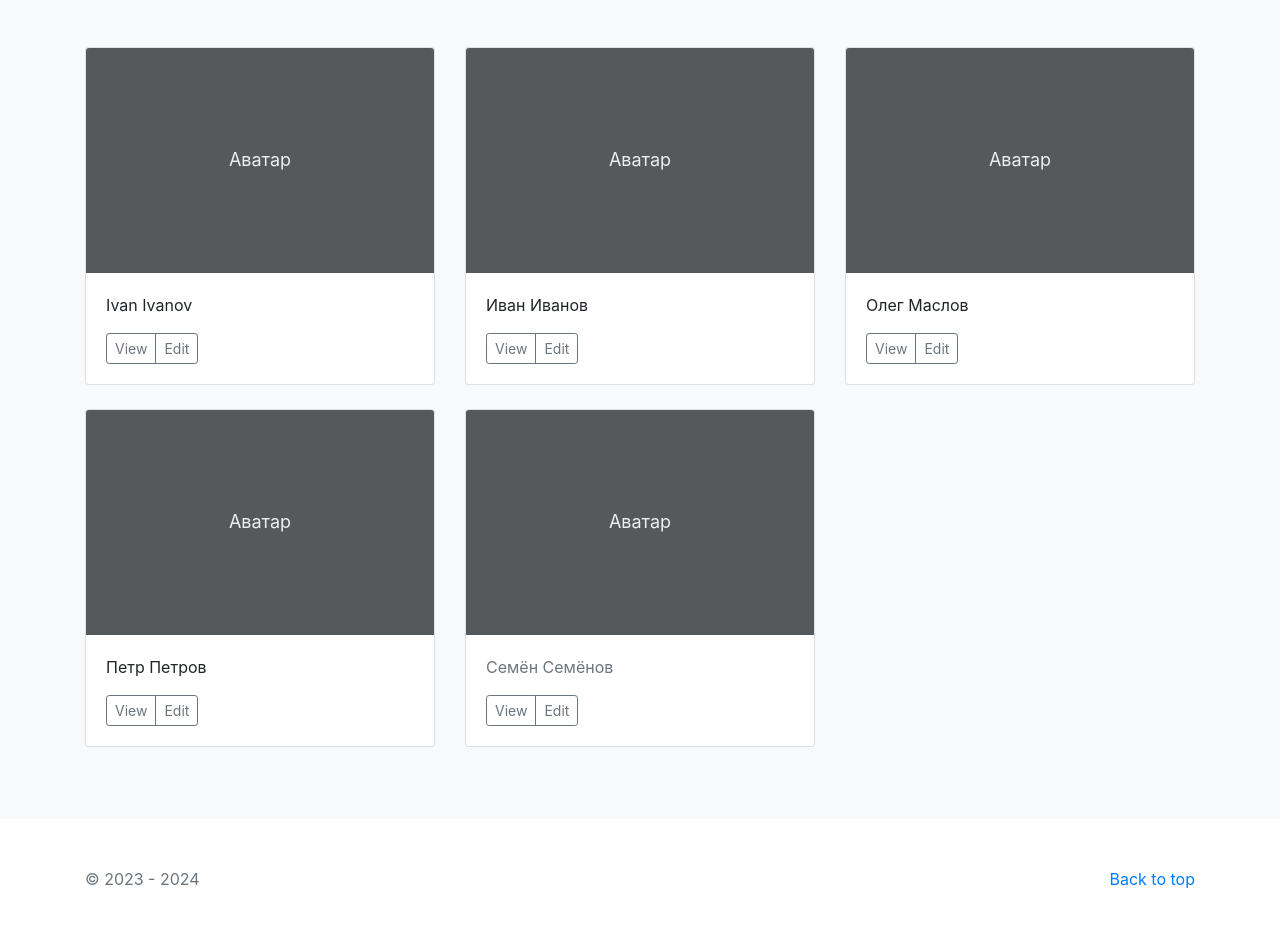
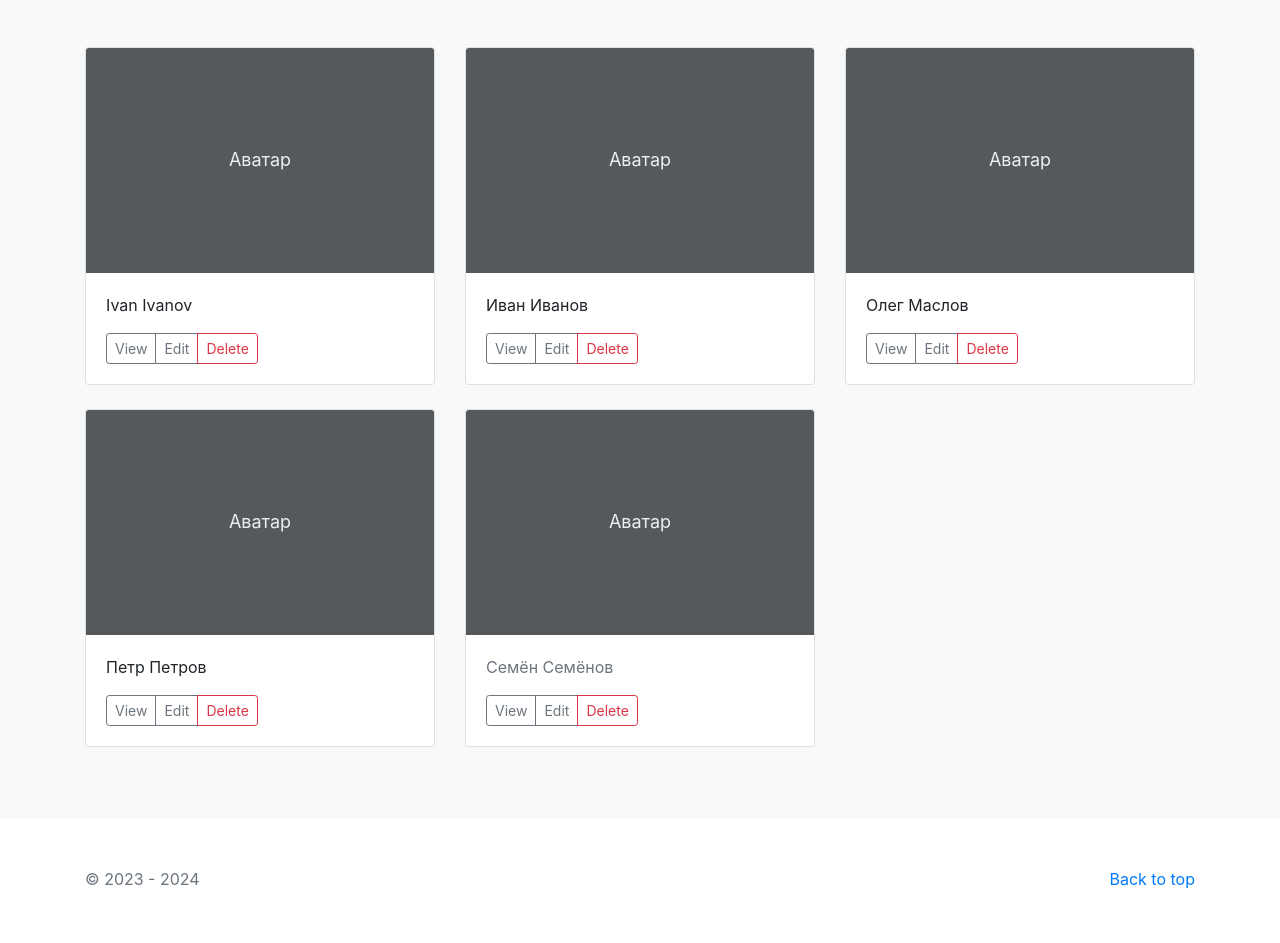
Before and after one commit to mariyaparus/return-to-module-7, a Django app: page / in a window 1280 px wide. Shown: the part 305-1248 px from the top of the page. Run offline with Django 5.2, Linux system fonts and the light colour scheme; data comes from the database, SQL or seed files in the repository; some libraries are stand-ins or nearby versions.

Commit message:
update index.html

```diff
--- a/main/templates/main/index.html
+++ b/main/templates/main/index.html
@@ -21,8 +21,12 @@
             </p>
             <div class="d-flex justify-content-between align-items-center">
                 <div class="btn-group">
-                    <button type="button" class="btn btn-sm btn-outline-secondary">View</button>
-                    <button type="button" class="btn btn-sm btn-outline-secondary">Edit</button>
+                    <a href="{% url 'main:view_student' object.pk %}" type="button"
+                       class="btn btn-sm btn-outline-secondary">View</a>
+                    <a href="#" type="button"
+                       class="btn btn-sm btn-outline-secondary">Edit</a>
+                    <a href="#" type="button"
+                       class="btn btn-sm btn-outline-danger">Delete</a>
                 </div>
             </div>
         </div>
```
